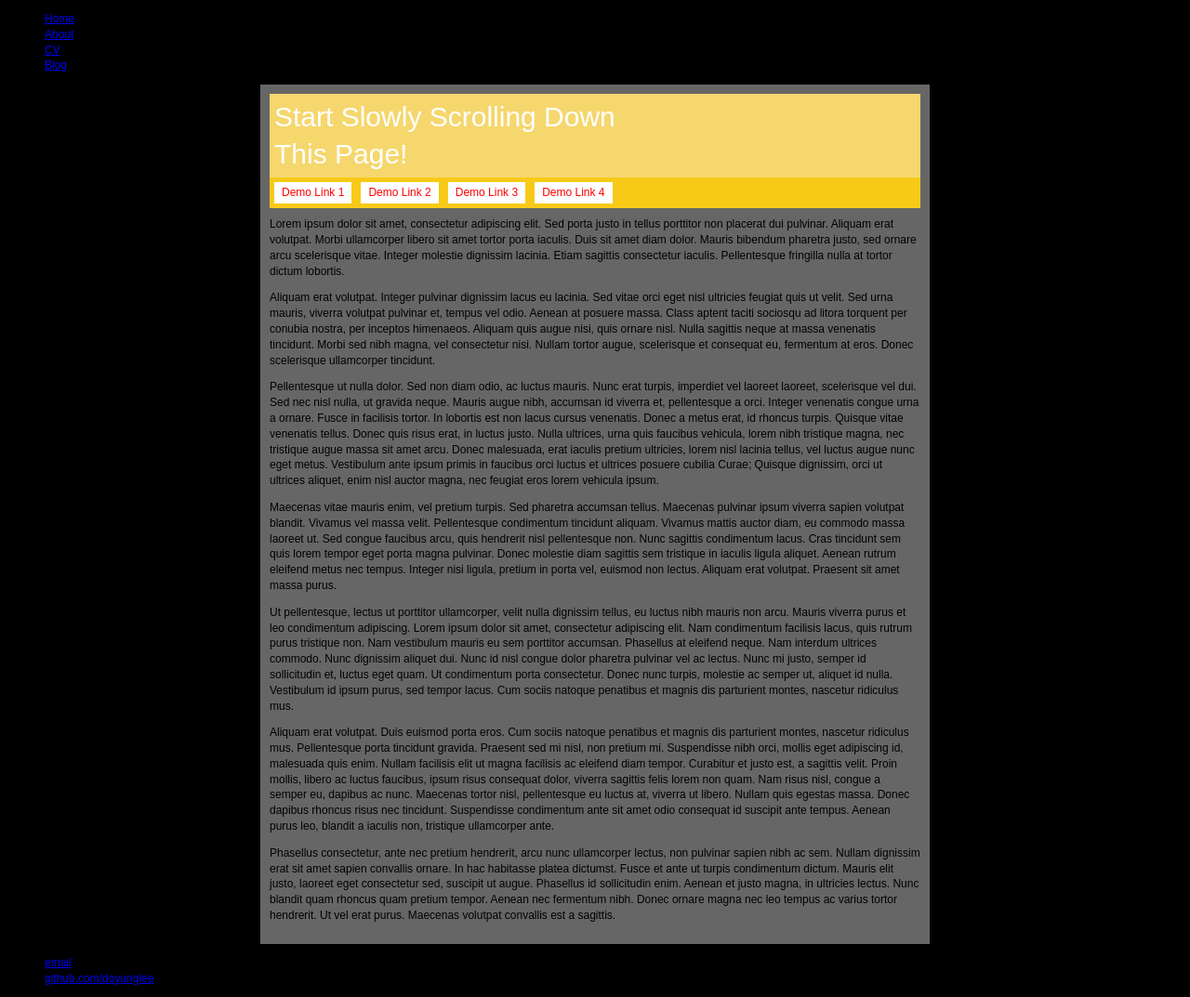
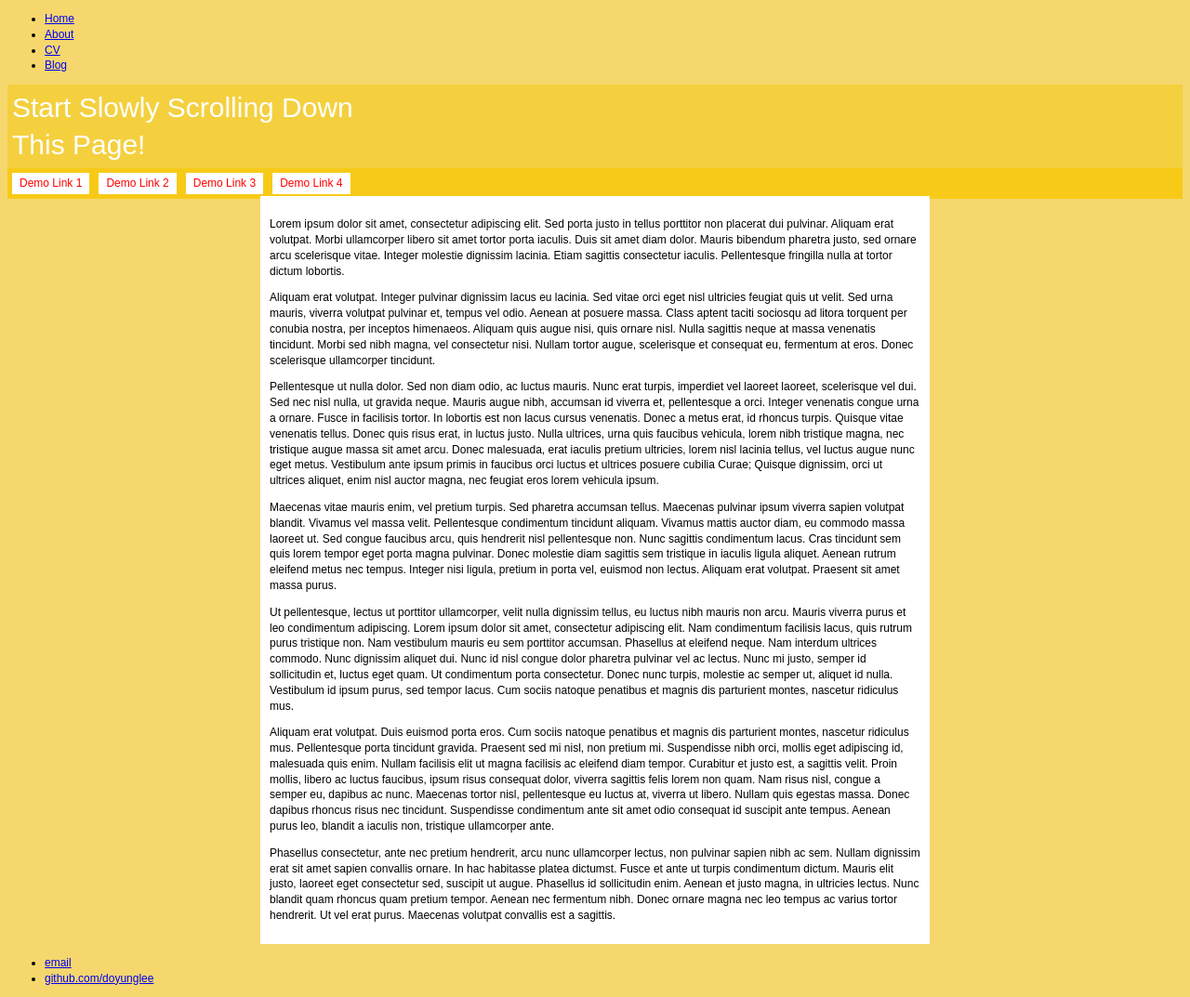
Before and after one commit to doyunglee/doyunglee.github.io, a Jekyll site: the page built from index.html, in a window 1280 px wide. Shown: the whole page at 93% size. Built offline with Jekyll 4.4.1, drawn with Linux system fonts in a browser that asks for light colours; nearby versions of some CDN libraries.

Commit message:
changed colors and layout

```diff
--- a/css/main.css
+++ b/css/main.css
@@ -1,18 +1,20 @@
+/*full body of the site*/
 body {
-   background-color: #000000;
+   background-color: #F5D76E;
    font: 12px/1.4em Arial,sans-serif;
 }
 
+/*This wraps the header, body and big logo*/
 #wrap {
-   margin: 10px auto;
-   background: #666;
+   margin: 0px auto;
+   background: #FFFFFF;
    padding: 10px;
    width: 700px;
 }
 
-/*header before the navbar*/
+/*header before the navbar. Should be a huge image.*/
 #header {
-   background-color: #F5D76E;
+   background-color: #F4D03F;
    color: #FFF; /*text font color*/
 }
 #logo {
--- a/index.html
+++ b/index.html
@@ -44,10 +44,7 @@
 
 </head>
 <body>
-
-<div id="wrap">
-
-    <!-- The header code, including the menu -->
+<!-- The header code, including the menu -->
     <div id="header">
         <div id="logo">Start Slowly Scrolling Down<br /> This Page!</div>
         <div id="navWrap">
@@ -62,6 +59,8 @@
             </div>
         </div>
     </div>
+<div id="wrap">
+
 
     <!-- The main page content (just filler for this demo) -->
     <p>
```
